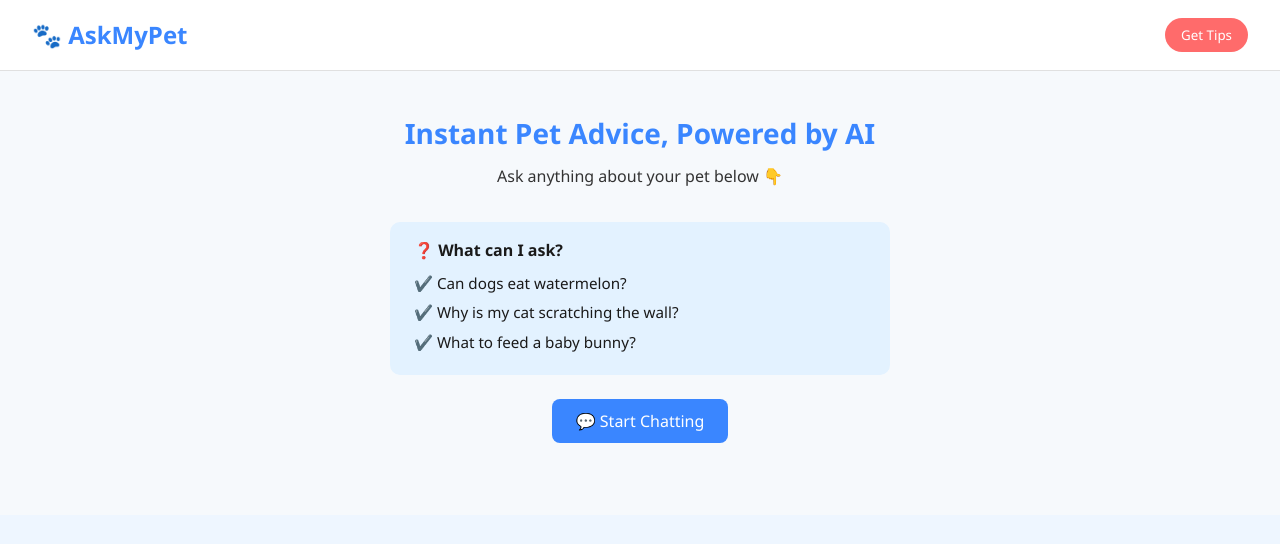
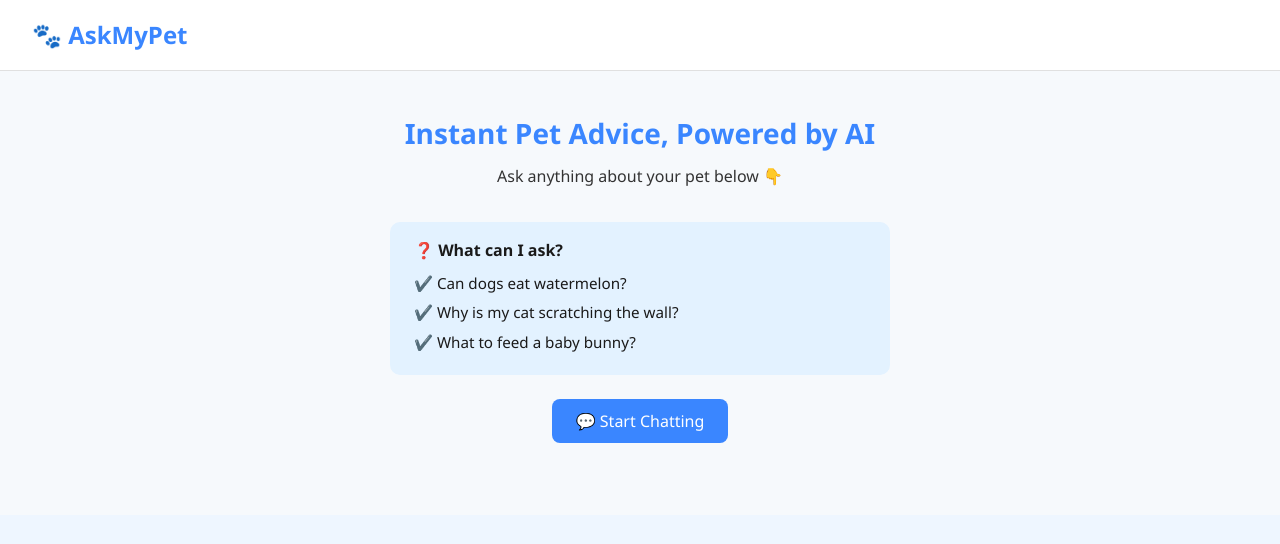
Before and after one commit to zoe1adams/AskMyPetAI, a plain HTML site: page index.html in a window 1280 px wide. Shown: the top 544 px of the page. Drawn offline with Linux system fonts and the light colour scheme; a script that the page names is missing.

Commit message:
Update index.html

```diff
--- a/index.html
+++ b/index.html
@@ -11,7 +11,6 @@
   <!-- Header -->
   <header>
     <div class="logo">🐾 <span>AskMyPet</span></div>
-    <button class="btn-tips">Get Tips</button>
   </header>
 
   <!-- Hero Section -->
```
